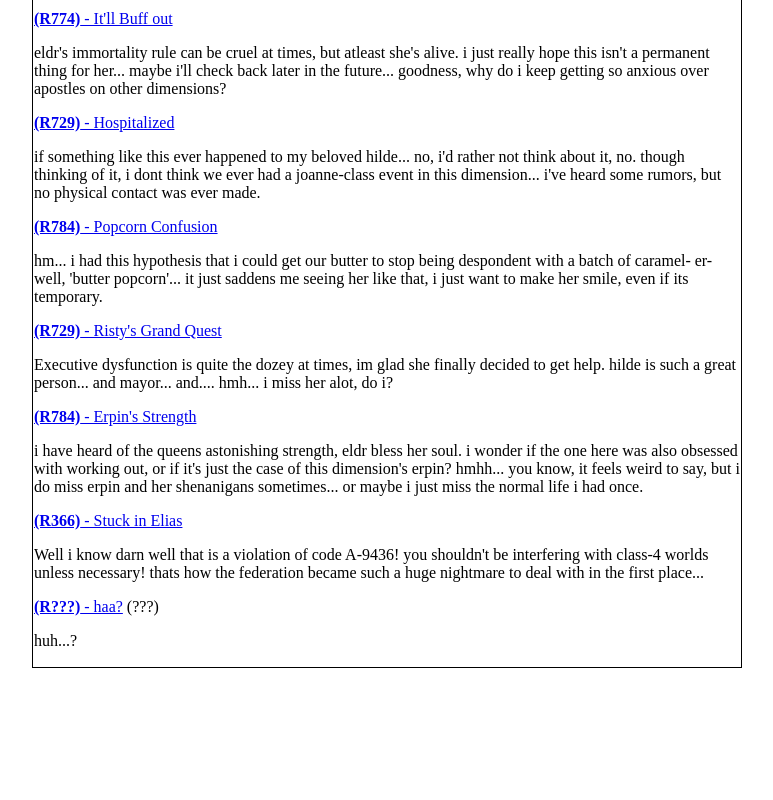
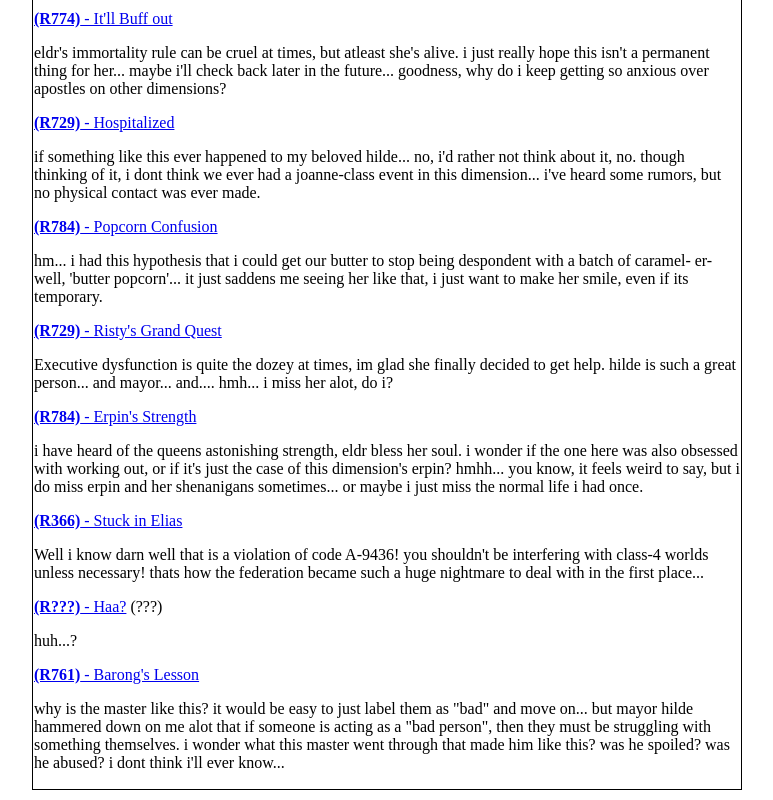
Before and after one commit to EmptyPanelComics/emptypanelcomics.github.io, a plain HTML site: page EDCU.html in a window 1280 px wide. Shown: the part 4784-5584 px from the top of the page, without its empty margins (253-1026 px from the left). Before the commit the page ends 5462 px from the top, so only its background shows below. Drawn offline with Linux system fonts and the light colour scheme; a web font is replaced by a local one.

Commit message:
Update EDCU.html

```diff
--- a/EDCU.html
+++ b/EDCU.html
@@ -167,9 +167,10 @@
       <p>i have heard of the queens astonishing strength, eldr bless her soul. i wonder if the one here was also obsessed with working out, or if it's just the case of this dimension's erpin? hmhh... you know, it feels weird to say, but i do miss erpin and her shenanigans sometimes... or maybe i just miss the normal life i had once.</p>
   <P><a href="https://www.reddit.com/r/Trickcal/comments/1xzn1pe/elenas_peculiar_allnighter_comic/" target="_blank"><B>(R366)</B> - Stuck in Elias</a></P>
       <p>Well i know darn well that is a violation of code A-9436! you shouldn't be interfering with class-4 worlds unless necessary! thats how the federation became such a huge nightmare to deal with in the first place...</p>
-  <P><a href="https://www.reddit.com/r/Trickcal/comments/1y187tk/a_peculiar_werebeast_appeared_in_the_forest_comic/" target="_blank"><B>(R???)</B> - haa?</a> (???)</P>
+  <P><a href="https://www.reddit.com/r/Trickcal/comments/1y187tk/a_peculiar_werebeast_appeared_in_the_forest_comic/" target="_blank"><B>(R???)</B> - Haa?</a> (???)</P>
       <p>huh...?</p>
-
+  <P><a href="https://www.reddit.com/r/Trickcal/comments/1y3qrni/barong_and_the_cruel_master_comic/" target="_blank"><B>(R761)</B> - Barong's Lesson</a></P>
+      <p>why is the master like this? it would be easy to just label them as "bad" and move on... but mayor hilde hammered down on me alot that if someone is acting as a "bad person", then they must be struggling with something themselves. i wonder what this master went through that made him like this? was he spoiled? was he abused? i dont think i'll ever know...</p>
     </td>
 </tr>
 </table></center>
```
